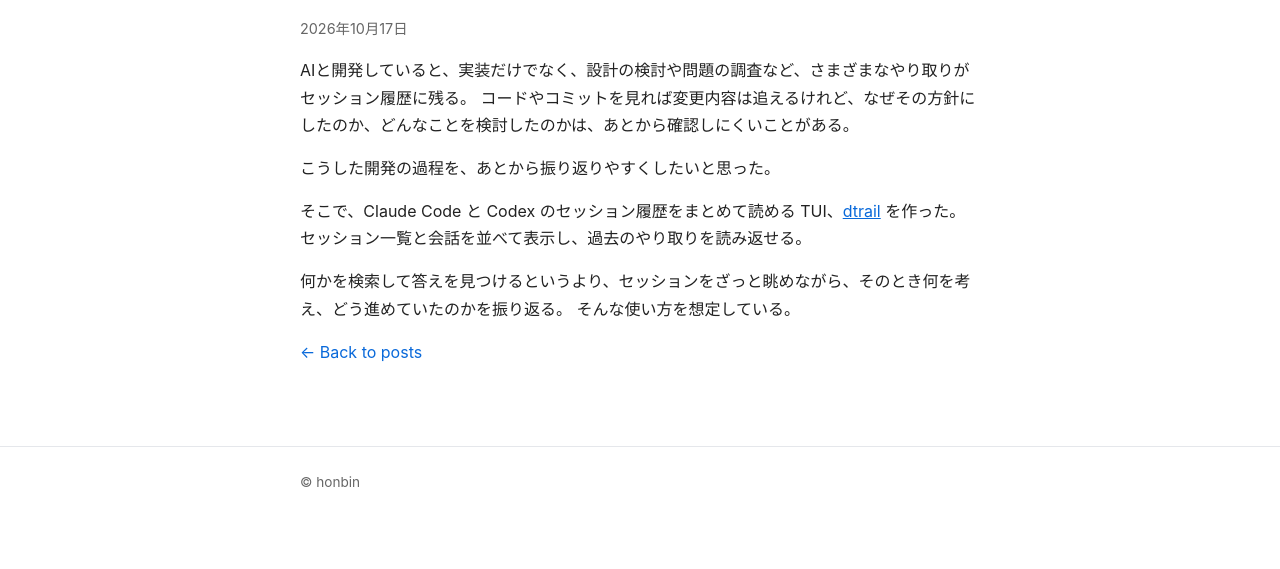
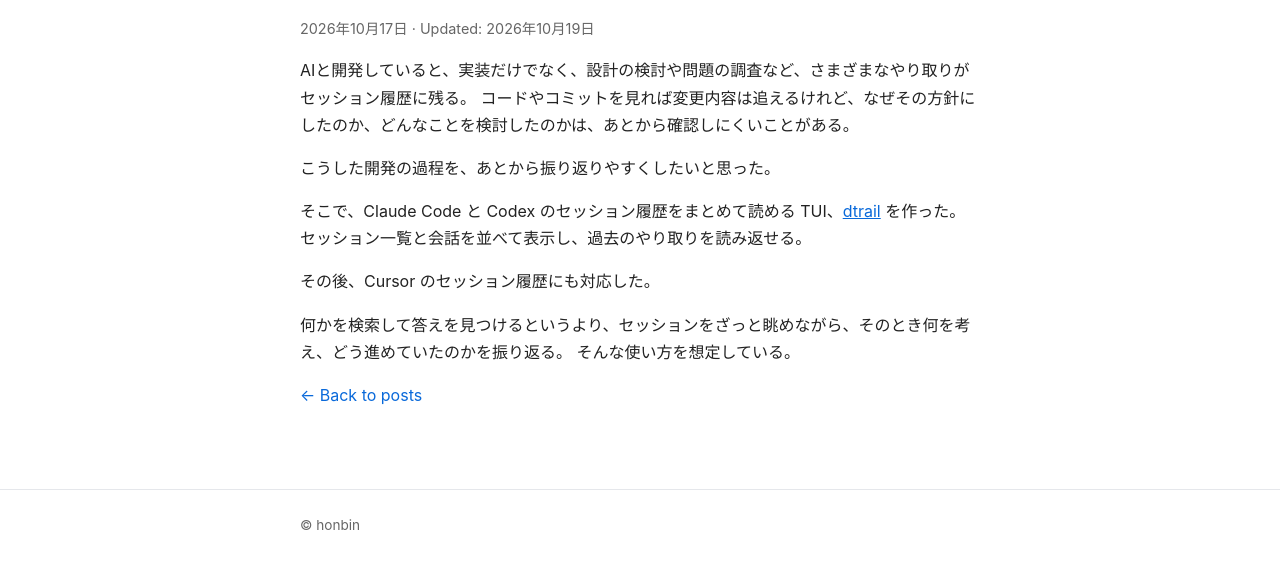
Before and after one commit to honbin/honbin.github.io, an Astro site: page /blog/dtrail in a window 1280 px wide. Shown: the part 183-752 px from the top of the page. Built offline with nearby package versions, Linux system fonts and the light colour scheme; Astro itself is replaced by a stand-in of ours.

Commit message:
Note Cursor support in dtrail post

```diff
--- a/src/content/blog/dtrail.md
+++ b/src/content/blog/dtrail.md
@@ -1,6 +1,7 @@
 ---
 title: "開発の過程を、あとから振り返る"
 pubDate: 2026-10-17T15:18:43+09:00
+updatedDate: 2026-10-19T17:50:30+09:00
 draft: false
 ---
 AIと開発していると、実装だけでなく、設計の検討や問題の調査など、さまざまなやり取りがセッション履歴に残る。
@@ -11,5 +12,7 @@ AIと開発していると、実装だけでなく、設計の検討や問題の
 そこで、Claude Code と Codex のセッション履歴をまとめて読める TUI、[dtrail](https://github.com/honbin/dtrail) を作った。
 セッション一覧と会話を並べて表示し、過去のやり取りを読み返せる。
 
+その後、Cursor のセッション履歴にも対応した。
+
 何かを検索して答えを見つけるというより、セッションをざっと眺めながら、そのとき何を考え、どう進めていたのかを振り返る。
 そんな使い方を想定している。
```
